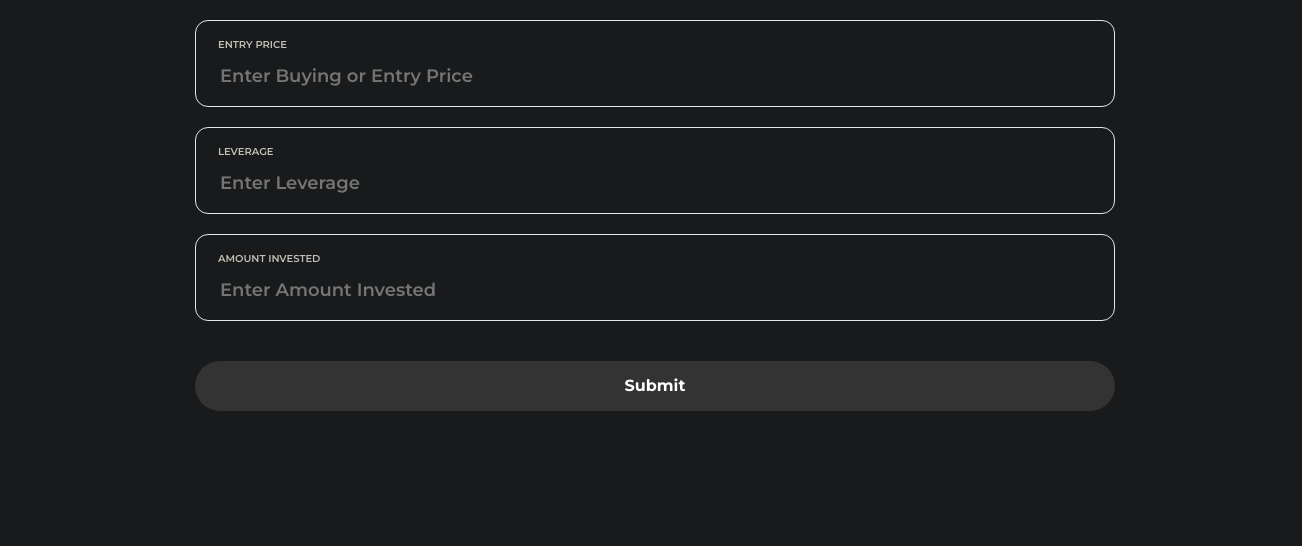
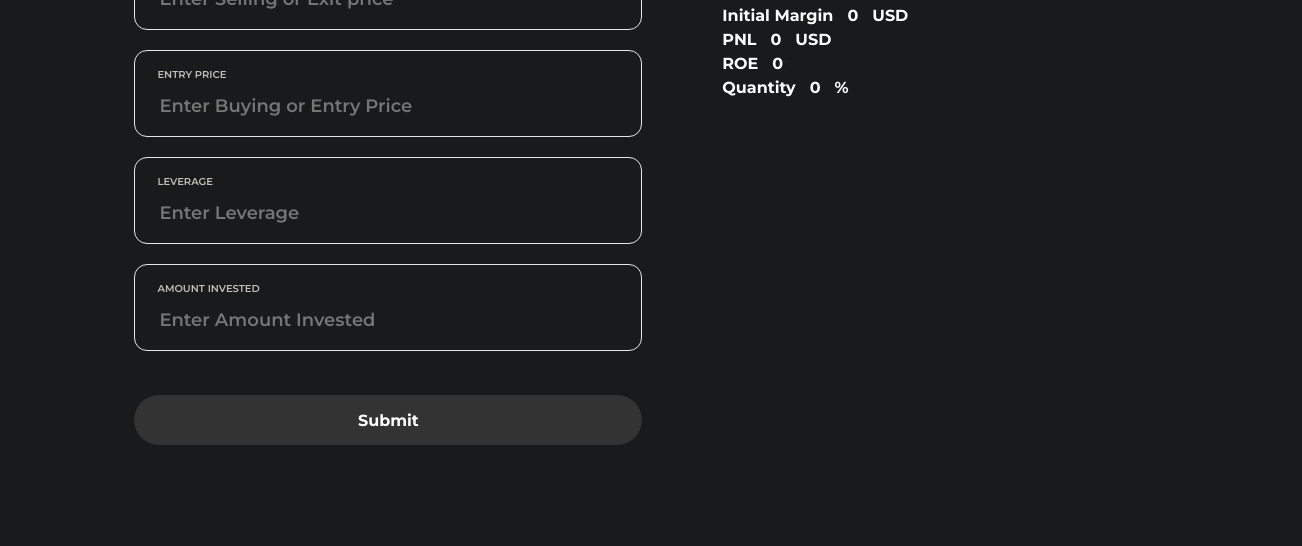
Before and after one commit to ashwanidey/Crypto_Calcultor, a plain HTML site: page index.html in a window 1280 px wide. Shown: the part 300-846 px from the top of the page, 1302 px wide, since content can reach past the window. After the commit the page ends 816 px from the top, so only its background shows below. Drawn offline with Linux system fonts and the light colour scheme.

Commit message:
Added results section

```diff
--- a/index.html
+++ b/index.html
@@ -12,10 +12,11 @@
 </head>
 <body>
     <div class="container-pnl">
-        <div class="wrap-pnl grid grid-cols-2">
+
             <span class="pnl-form-title">Profit and Loss</span>
+            <div class="wrapper">
 
-            <form class="pnl-form relative" action="">
+            <form class="pnl-form" action="">
 
                 <div class="wrap-input">
                     <span class="label-input">Exit Price</span>
@@ -41,7 +42,6 @@
 
                 <br>
 
-
                 <div class="container-pnl-form-btn relative">
                     <button type="button" id="add-button" class="pnl-form-btn">
                         <span>Submit</span>
@@ -49,10 +49,31 @@
                 </div>
             </form>
 
-            <!-- <div class="container-pnl-output">
-                <span class="label-input"> Output</span>
-                <output id = "profit" class="pnl-output">0</output>
-            </div> -->
+            <div class="container-pnl-output">
+                <span class="output-heading">Result</span>
+                <div class="output-box">
+                    <span class="label-output">Initial Margin</span>
+                    <output id="margin" class="label-output-value">0</output>
+                    <span class="label-output-not">USD</span>
+                </div >
+                <div class="output-pnl-box">
+                    <span class="label-output"> PNL</span>
+                    <output id = "pnl" class="label-output-value">0</output>
+                    <span class="label-output-not">USD</span>
+                </div>
+                <div>
+                    <span class="label-output">ROE</span>
+                    <output id="roe" class="label-output-value">0</output>;
+                </div>
+                <div>
+                    <span class="label-output">Quantity</span>
+                    <output id="quantity" class="label-output-value"> 0</output>
+                    <span class="label-output-not">%</span>
+                </div>
+
+
+            </div>
+
         </div>
     </div>
 
--- a/main.js
+++ b/main.js
@@ -3,13 +3,43 @@ var bp = document.getElementById('buyingPrice');
 var lev = document.getElementById('leverage');
 var amt = document.getElementById('amount');
 var calButton = document.getElementById('add-button');
-var profit = document.getElementById('profit');
+var profit = document.getElementById('pnl');
+var margin = document.getElementById('margin');
+var roe = document.getElementById('roe');
+var quantityOfcoin = document.getElementById('quantity');
 
+
+
+function calculateQuantity(){
+    var quantity = (amt.value* lev.value)/bp.value;
+    quantityOfcoin.value = quantity.toFixed(3);
+
+}
 function calculateProfit(){
     var quantity = (amt.value* lev.value)/bp.value;
-
-    profit.value =  (sp.value- bp.value) * quantity.toFixed(3);
+    p = (sp.value- bp.value) * quantity.toFixed(3);
+    profit.value = p;
+    return p;
 
 }
 
+function calculateMargin(){
+    var quantity = (amt.value* lev.value)/bp.value;
+    const totalValueOfTrade = bp.value * quantity.toFixed(3);
+    const initialMargin = totalValueOfTrade / lev.value;
+    margin.value = initialMargin;
+    return initialMargin;
+}
+
+function calculateRoe(){
+    var ROE = calculateProfit()/calculateMargin() *100;
+    roe.value = ROE.toFixed(1);
+}
+
+
+
+
 calButton.addEventListener("click", calculateProfit);
+calButton.addEventListener("click", calculateMargin);
+calButton.addEventListener("click", calculateQuantity);
+calButton.addEventListener("click", calculateRoe);
--- a/style.css
+++ b/style.css
@@ -16,22 +16,20 @@ body{
     flex-wrap: wrap;
     justify-content: center;
     align-items: center;
-    padding: 15px;
+
     background-color:  rgb(24, 26, 27);
 }
+.wrapper{
+    display: flex;
+    gap: 5rem;
+    width: 80%;
 
-.wrap-pnl{
-    width: 920px;
-    background-color: rgb(24, 26, 27);
-    border-radius: 10px;
-    overflow: hidden;
-    padding: 62px 55px 90px;
 }
 
 .pnl-form{
-    width: 100%;
+    width: 60%;
     display: flex;
-    /* flex-direction: column; */
+    flex-direction: column;
     flex-wrap: wrap;
     justify-content: space-between;
 }
@@ -45,11 +43,11 @@ body{
     line-height: 1.2;
     text-align: center;
     color: rgb(200, 195, 188);
-    padding-bottom: 59px
+
 }
 
 .wrap-input{
-    width: 100%;
+
     position: relative;
     border: 1px solid #e6e6e6;
     border-radius: 13px;
@@ -85,13 +83,7 @@ input{
     height: 40px;
 }
 
-.container-pnl-form-btn{
-    display: flex;
-    flex-wrap: wrap;
-    justify-content: center;
-    padding-top: 20px;
-    width: 100%;
-}
+
 
 .pnl-form-btn{
     display: flex;
@@ -111,6 +103,50 @@ input{
 
 }
 
+.container-pnl-form-btn{
+    display: flex;
+    flex-wrap: wrap;
+    justify-content: center;
+
+
+}
+
+.container-pnl-output{
+    width: 50%;
+    display: flex;
+    flex-direction: column;
+
+}
+
+.output-heading{
+    font-family: 'Montserrat', sans-serif;
+    font-weight: 900;
+    color: #e6e6e6;
+    font-size: 30px;
+    padding-bottom: 1rem;
+}
+
+.label-output-value{
+    color: white;
+    font-family: 'Montserrat', sans-serif;
+    font-weight: 700;
+    padding-left: 10px;
+}
+
+.label-output-not{
+    color: white;
+    font-family: 'Montserrat', sans-serif;
+    font-weight: 700;
+    padding-left: 10px;
+}
+
+.label-output{
+    font-family: 'Montserrat', sans-serif;
+    font-weight: 700;
+    color: white;
+}
+
+
 @media(max-width: 576px) {
     .wrap-pnl {
         padding:62px 15px 90px
@@ -119,4 +155,18 @@ input{
     .wrap-input {
         padding: 10px 10px 9px
     }
+
+    .wrapper{
+        flex-direction: column;
+    }
+    .pnl-form{
+        width: 100%;
+    }
+
+    .container-pnl-output{
+        width: 100%;
+    }
+    .pnl-form-title{
+        padding-bottom: 59px;
+    }
 }
```
